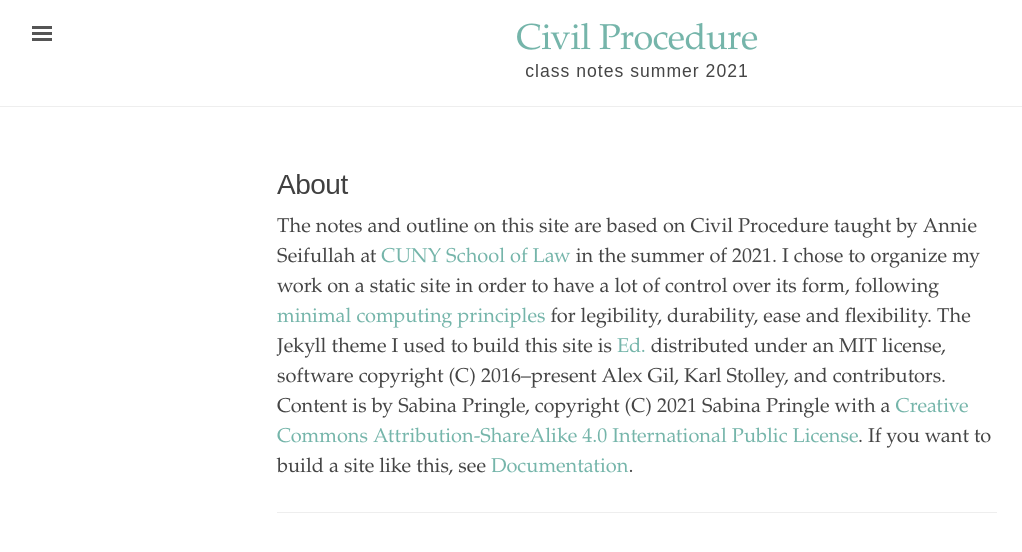
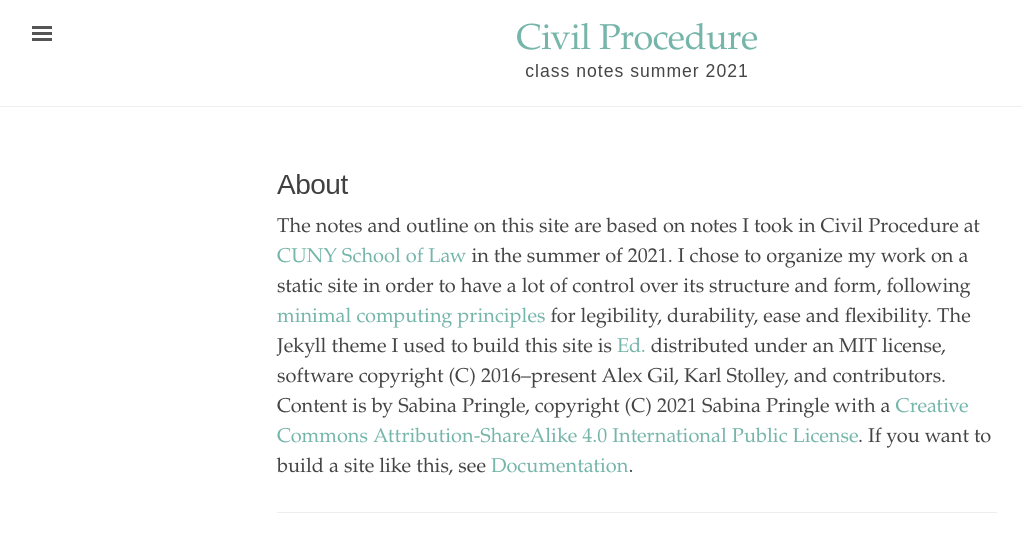
Before and after one commit to binipringle/torts, a Jekyll site: the page built from about.md, in a window 1280 px wide. Shown: the top 552 px of the page, without its empty margins (3-1025 px from the left). Built offline with Jekyll 4.4.1, drawn with Linux system fonts in a browser that asks for light colours.

Commit message:
edited about page

```diff
--- a/about.md
+++ b/about.md
@@ -3,6 +3,6 @@
 title: About
 ---
 
-The notes and outline on this site are based on Civil Procedure taught by Annie Seifullah at <a href="https://www.law.cuny.edu/">CUNY School of Law</a> in the summer of 2021. I chose to organize my work on a static site in order to have a lot of control over its form, following <a href="http://go-dh.github.io/mincomp/">minimal computing principles</a> for legibility, durability, ease and flexibility. The Jekyll theme I used to build this site is <a href="https://minicomp.github.io/ed/">Ed.</a> distributed under an MIT license, software copyright (C) 2016–present Alex Gil, Karl Stolley, and contributors. Content is by Sabina Pringle, copyright (C) 2021 Sabina Pringle with a <a href="https://creativecommons.org/licenses/by-sa/4.0/">Creative Commons Attribution-ShareAlike 4.0 International Public License</a>. If you want to build a site like this, see <a href="https://binipringle.github.io/civilprocedure/documentation/">Documentation</a>.
+The notes and outline on this site are based on notes I took in Civil Procedure at <a href="https://www.law.cuny.edu/">CUNY School of Law</a> in the summer of 2021. I chose to organize my work on a static site in order to have a lot of control over its structure and form, following <a href="http://go-dh.github.io/mincomp/">minimal computing principles</a> for legibility, durability, ease and flexibility. The Jekyll theme I used to build this site is <a href="https://minicomp.github.io/ed/">Ed.</a> distributed under an MIT license, software copyright (C) 2016–present Alex Gil, Karl Stolley, and contributors. Content is by Sabina Pringle, copyright (C) 2021 Sabina Pringle with a <a href="https://creativecommons.org/licenses/by-sa/4.0/">Creative Commons Attribution-ShareAlike 4.0 International Public License</a>. If you want to build a site like this, see <a href="https://binipringle.github.io/civilprocedure/documentation/">Documentation</a>.
 
 ---
```
